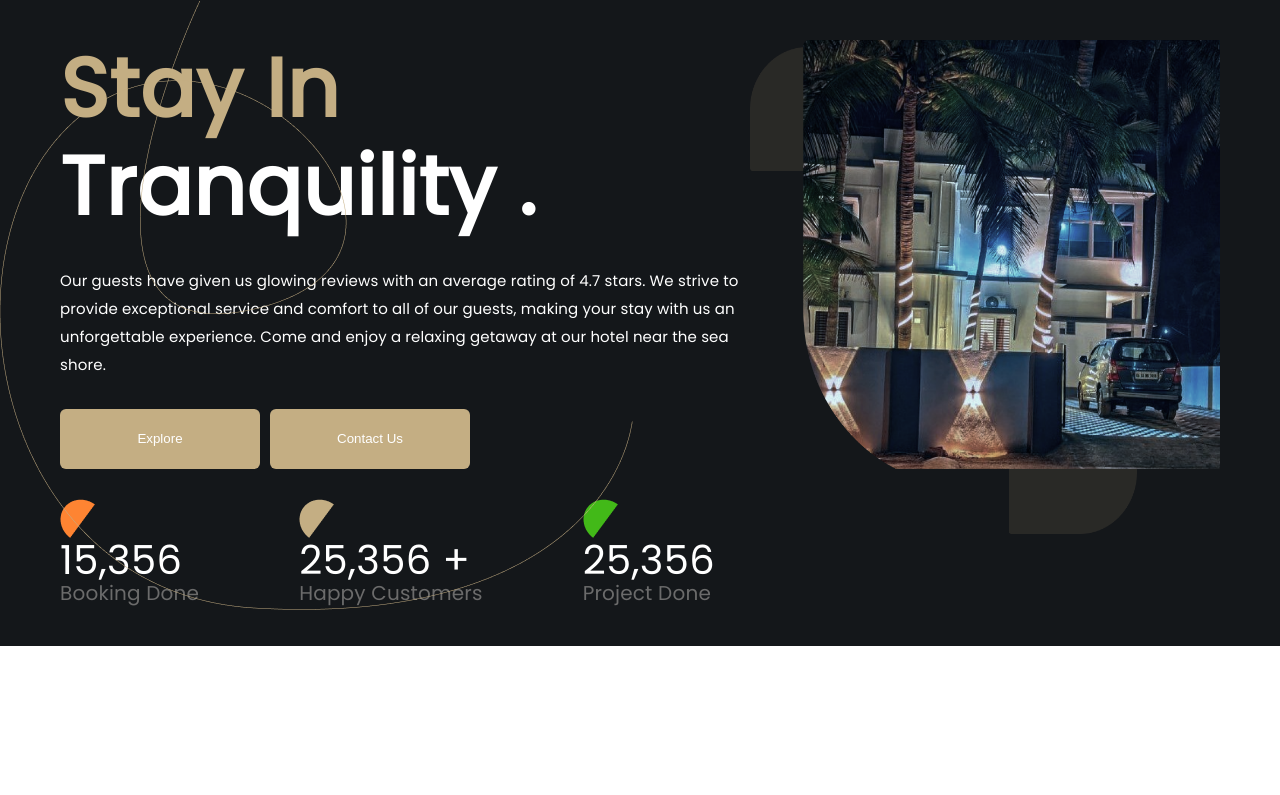
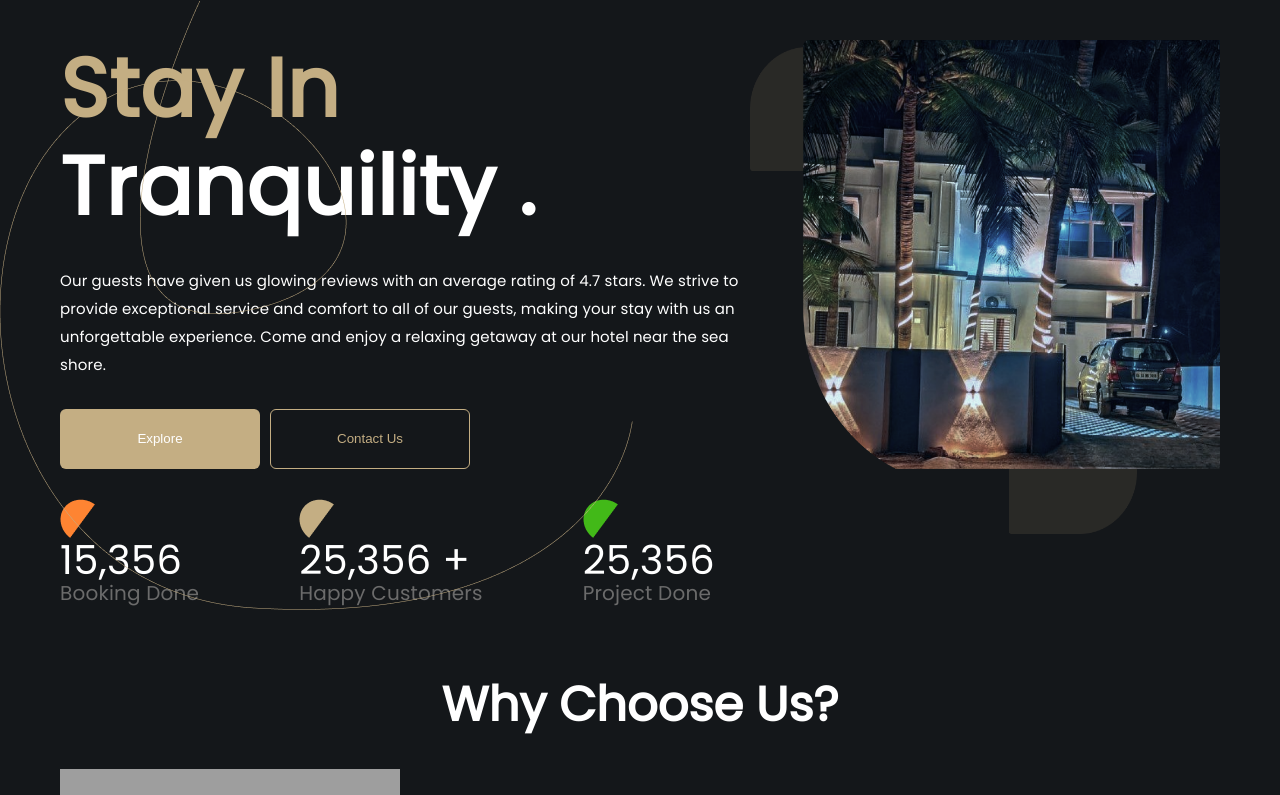
Before and after one commit to AsheerHameed/Hotel-booking, a React (Create React App) app: page / in a window 1280 px wide. Shown: the top 795 px of the page. Built offline with nearby package versions, Linux system fonts and the light colour scheme; grey boxes are pictures that could not be loaded.

Commit message:
button color change'

```diff
--- a/src/App.js
+++ b/src/App.js
@@ -7,7 +7,7 @@ const App = () => {
     <div className="main">
       {/* <Navbar /> */}
       <Home />
-      {/* <Features /> */}
+      <Features />
       {/* <Rooms /> */}
       {/* <Message /> */}
     </div>
--- a/src/components/Home/Home.jsx
+++ b/src/components/Home/Home.jsx
@@ -26,7 +26,7 @@ const Home = () => {
           </Typography>
           <div className="main_class_btn" style={{ gap: "10px" }}>
             <button className="btns">Explore</button>
-            <button className="btns">Contact Us</button>
+            <button className="btns_border">Contact Us</button>
           </div>
           <div className="main_class_count" style={{ gap: "100px" }}>
             <div>
--- a/src/components/Home/home.css
+++ b/src/components/Home/home.css
@@ -32,6 +32,14 @@
   background-color: #c4ae83;
   color: #fff;
   border: none;
+  border-radius: 6px;
+  width: 200px;
+  height: 60px;
+}
+.btns_border{
+   border:1px solid #c4ae83;
+  color: #c4ae83;
+  background-color: #14171a !important;
   border-radius: 6px;
   width: 200px;
   height: 60px;
```
